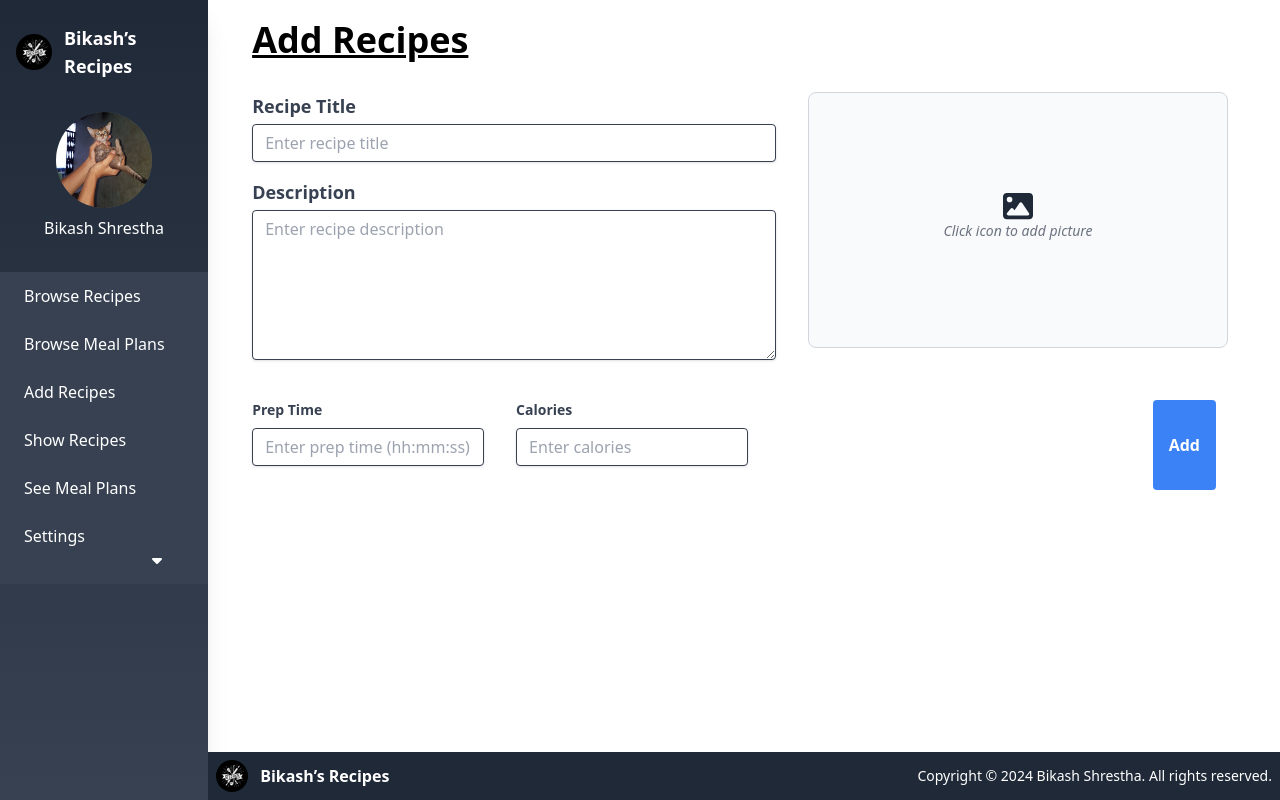
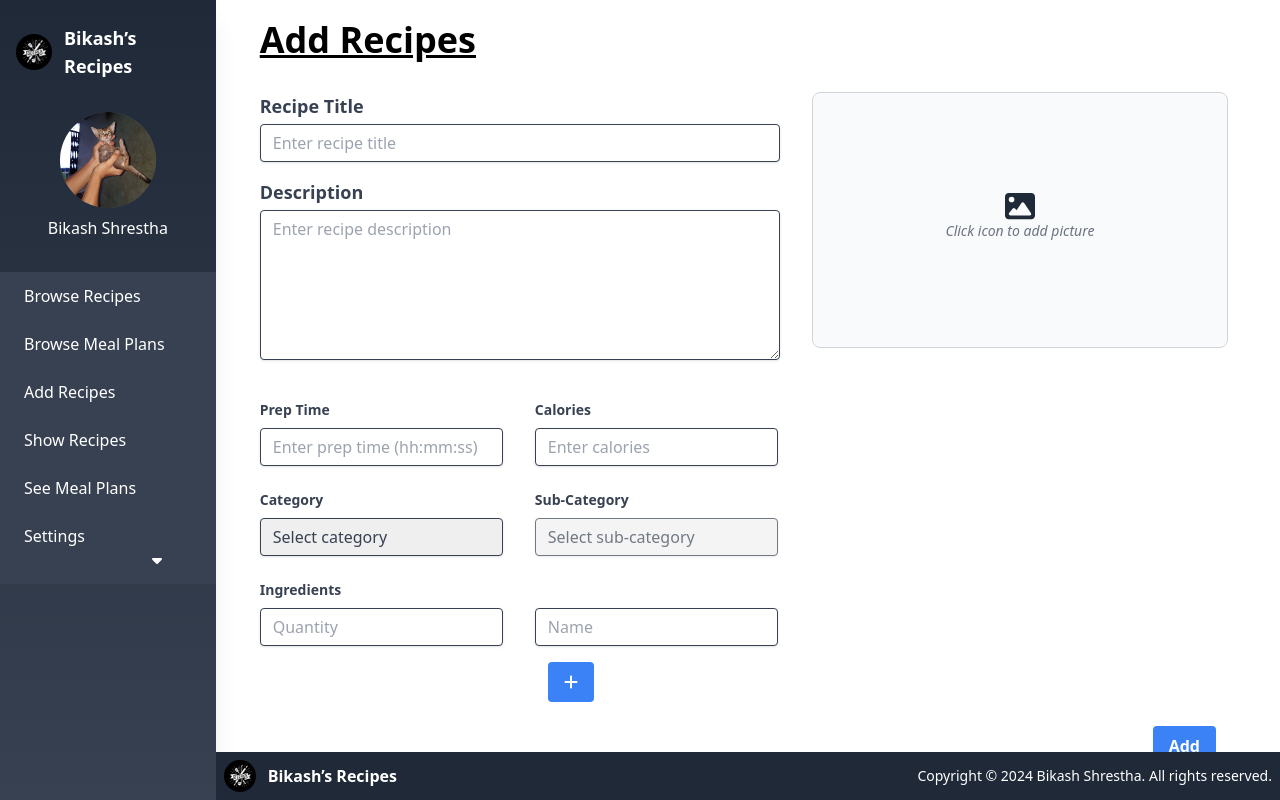
Before and after one commit to Bikashstha404/Recipe-Website-Frontend, a React (Vite) app: page /addRecipes in a window 1280 px wide. Built offline with nearby package versions, Linux system fonts and the light colour scheme.

Commit message:
Ingredients Section done

```diff
--- a/src/pages/RootFiles/AddRecipes.jsx
+++ b/src/pages/RootFiles/AddRecipes.jsx
@@ -1,4 +1,4 @@
-import React, { useState } from "react";
+import React, { useState, useEffect } from "react";
 import { FontAwesomeIcon } from "@fortawesome/react-fontawesome";
 import { faImage, faPlus } from "@fortawesome/free-solid-svg-icons";
 import InputMask from "react-input-mask";
@@ -11,7 +11,7 @@ export default function AddRecipes() {
     calories: "",
     category: "",
     subCategory: "",
-    ingredients: [{ quantity: "", name: "" }],
+    ingredients: [],
     preparation: "",
     imagePath: "",
   });
@@ -31,7 +31,7 @@ export default function AddRecipes() {
 
     if (!recipeFormData.prepTime) {
       newErrors.prepTime = "*Preparation time is required.";
-    }
+    } else {
       const [hours, minutes, seconds] = recipeFormData.prepTime
         .split(":")
         .map(Number);
@@ -58,8 +58,40 @@ export default function AddRecipes() {
       ) {
         newErrors.prepTime = "*Invalid time format.";
       }
+    }
+
+    if (!recipeFormData.calories) {
+      newErrors.calories = "*Calories is required";
+    }
+
+    if (!recipeFormData.category) {
+      newErrors.category = "*Category is required";
+    }
+    if (!recipeFormData.subCategory) {
+      newErrors.subCategory = "*Sub-Category is required";
+    }
+
+    newErrors.ingredients = {};
+    ingredients.forEach((ingredient, index) => {
+      const ingredientErrors = {};
+      if (!ingredient.quantity) {
+        ingredientErrors.quantity = `*Quantity is required for ingredient ${
+          index + 1
+        }`;
+      }
+      if (!ingredient.name) {
+        ingredientErrors.name = `*Name is required for ingredient ${index + 1}`;
+      }
+
+      if (Object.keys(ingredientErrors).length > 0) {
+        newErrors.ingredients[index] = ingredientErrors;
+      }
+
+      console.log(newErrors);
+    });
 
     setErrors(newErrors);
+    // console.log("Errors: ", errors.ingredients[0].quantity);
     setTimeout(() => {
       setErrors({});
     }, 5000);
@@ -118,6 +150,66 @@ export default function AddRecipes() {
     if (file) {
       reader.readAsDataURL(file);
     }
+  };
+
+  const categories = [
+    { value: "Desserts", label: "Desserts" },
+    { value: "MainDishes", label: "Main Dishes" },
+    { value: "Appetizers", label: "Appetizers" },
+    { value: "Drinks", label: "Drinks" },
+  ];
+
+  const subCategories = {
+    Desserts: [
+      { value: "Cakes", label: "Cakes" },
+      { value: "Cookies", label: "Cookies" },
+      { value: "Pies", label: "Pies" },
+      { value: "Puddings", label: "Puddings" },
+    ],
+    MainDishes: [
+      { value: "Pasta", label: "Pasta" },
+      { value: "Steak", label: "Steak" },
+      { value: "Chicken", label: "Chicken" },
+      { value: "Seafood", label: "Sea Food" },
+      { value: "Vegetarian", label: "Vegetarian" },
+    ],
+    Appetizers: [
+      { value: "Salads", label: "Salads" },
+      { value: "FingerFoods", label: "Finger Foods" },
+      { value: "Soups", label: "Soups" },
+    ],
+    Drinks: [
+      { value: "Coke", label: "Coke" },
+      { value: "Sprite", label: "Sprite" },
+      { value: "Coffee", label: "Coffee" },
+      { value: "Water", label: "Water" },
+    ],
+  };
+
+  const [selectedCategory, setSelectedCategory] = useState("");
+  const [subCategoryOptions, setSubCategoryOptions] = useState([]);
+  const [selectedSubCategory, setSelectedSubCategory] = useState("");
+
+  useEffect(() => {
+    if (selectedCategory) {
+      setSubCategoryOptions(subCategories[selectedCategory] || []);
+    } else {
+      setSubCategoryOptions([]);
+    }
+  }, [selectedCategory]);
+
+  const [ingredients, setIngredients] = useState([{ quantity: "", name: "" }]);
+  const addIngredient = () => {
+    setIngredients([...ingredients, { quantity: "", name: "" }]);
+  };
+
+  const handleIngredientChange = (index, field, value) => {
+    const newIngredients = [...ingredients];
+    newIngredients[index] = {
+      ...newIngredients[index],
+      [field]: value,
+    };
+    setIngredients(newIngredients);
   };
 
   return (
@@ -218,7 +310,8 @@ export default function AddRecipes() {
                 </small>
               )}
             </div>
-            <div className="grid grid-cols-1 md:grid-cols-2 gap-4 mb-6 ml-11">
+          </div>
+          <div className="grid grid-cols-1 md:grid-cols-4 gap-4 mb-6 ml-11">
             <div>
               <label
                 className="block text-gray-700 text-sm font-bold mb-2"
@@ -237,7 +330,7 @@ export default function AddRecipes() {
                 onChange={handleChange}
               />
               {errors.prepTime && (
-                  <small className="text-red-500 font-semibold mt-2 block">
+                <small className="text-red-500 font-semibold block">
                   {errors.prepTime}
                 </small>
               )}
@@ -257,7 +350,133 @@ export default function AddRecipes() {
                 placeholder="Enter calories"
                 onChange={handleChange}
               />
+              {errors.calories && (
+                <small className="text-red-500 font-semibold ml-4 block">
+                  {errors.calories}
+                </small>
+              )}
             </div>
+          </div>
+          <div className="grid grid-cols-1 md:grid-cols-4 gap-4 mb-6 ml-11">
+            <div>
+              <label
+                className="block text-gray-700 text-sm font-bold mb-2"
+                htmlFor="category"
+              >
+                Category
+              </label>
+              <select
+                name="category"
+                id="category"
+                className="shadow appearance-none border rounded w-full py-2 px-3 text-gray-700 leading-tight focus:outline-none focus:shadow-outline"
+                value={selectedCategory}
+                onChange={(e) => {
+                  setSelectedCategory(e.target.value);
+                  handleChange(e);
+                }}
+              >
+                <option value="">Select category</option>
+                {categories.map((category) => (
+                  <option key={category.value} value={category.value}>
+                    {category.label}
+                  </option>
+                ))}
+              </select>
+              {errors.category && (
+                <small className="text-red-500 font-semibold block">
+                  {errors.category}
+                </small>
+              )}
+            </div>
+            <div>
+              <label
+                className="block text-gray-700 text-sm font-bold mb-2 ml-4"
+                htmlFor="sub-category"
+              >
+                Sub-Category
+              </label>
+              <select
+                name="subCategory"
+                id="subCategory"
+                className="ml-4 shadow appearance-none border rounded w-full py-2 px-3 text-gray-700 leading-tight focus:outline-none focus:shadow-outline"
+                value={selectedSubCategory}
+                onChange={(e) => {
+                  console.log(e.target.value);
+                  setSelectedSubCategory(e.target.value);
+                  handleChange(e);
+                }}
+                disabled={!selectedCategory}
+              >
+                <option value="">Select sub-category</option>
+                {subCategoryOptions.map((subCategory) => (
+                  <option key={subCategory.value} value={subCategory.value}>
+                    {subCategory.label}
+                  </option>
+                ))}
+              </select>
+              {errors.subCategory && (
+                <small className="text-red-500 font-semibold block ml-4">
+                  {errors.subCategory}
+                </small>
+              )}
+            </div>
+          </div>
+          <div className="mb-6 ml-11">
+            <label className="block text-gray-700 text-sm font-bold mb-2">
+              Ingredients
+            </label>
+            <div>
+              {ingredients.map((ingredient, index) => (
+                <div
+                  key={index}
+                  className="grid grid-cols-1 md:grid-cols-4 gap-4 mb-4 items-center"
+                >
+                  <input
+                    type="text"
+                    placeholder="Quantity"
+                    className="shadow appearance-none border rounded w-full py-2 px-3 text-gray-700 leading-tight focus:outline-none focus:shadow-outline"
+                    value={ingredient.quantity}
+                    onChange={(e) =>
+                      handleIngredientChange(index, "quantity", e.target.value)
+                    }
+                  />
+                  <input
+                    type="text"
+                    placeholder="Name"
+                    className="ml-4 shadow appearance-none border rounded w-full py-2 px-3 text-gray-700 leading-tight focus:outline-none focus:shadow-outline"
+                    value={ingredient.name}
+                    onChange={(e) =>
+                      handleIngredientChange(index, "name", e.target.value)
+                    }
+                  />
+                </div>
+              ))}
+              {ingredients.map((ingredient, index) => (
+                <div key={index}>
+                  {errors.ingredients && errors.ingredients[index].quantity && (
+                    <small className="text-red-500 font-semibold">
+                      {errors.ingredients[index].quantity}
+                    </small>
+                  )}
+                  {errors.ingredients && errors.ingredients[index].name && (
+                    <small
+                      className={`text-red-500 font-semibold ${
+                        errors.ingredients[index].quantity ? "ml-28" : "ml-[326px]"
+                      }`}
+                    >
+                      {errors.ingredients[index].name}
+                    </small>
+                  )}
+                </div>
+              ))}
+            </div>
+            <button
+              type="button"
+              onClick={addIngredient}
+              className="bg-blue-500 hover:bg-blue-700 text-white font-bold py-2 px-4 rounded focus:outline-none focus:shadow-outline ml-72"
+            >
+              <FontAwesomeIcon icon={faPlus} />
+            </button>
           </div>
           <div className="preparationBox flex justify-end space-x-4 mr-16">
             <button
@@ -268,7 +487,6 @@ export default function AddRecipes() {
               Add
             </button>
           </div>
-          </div>
         </form>
       </main>
     </>
```
Lines whose indentation alone changed are shown as unchanged.
